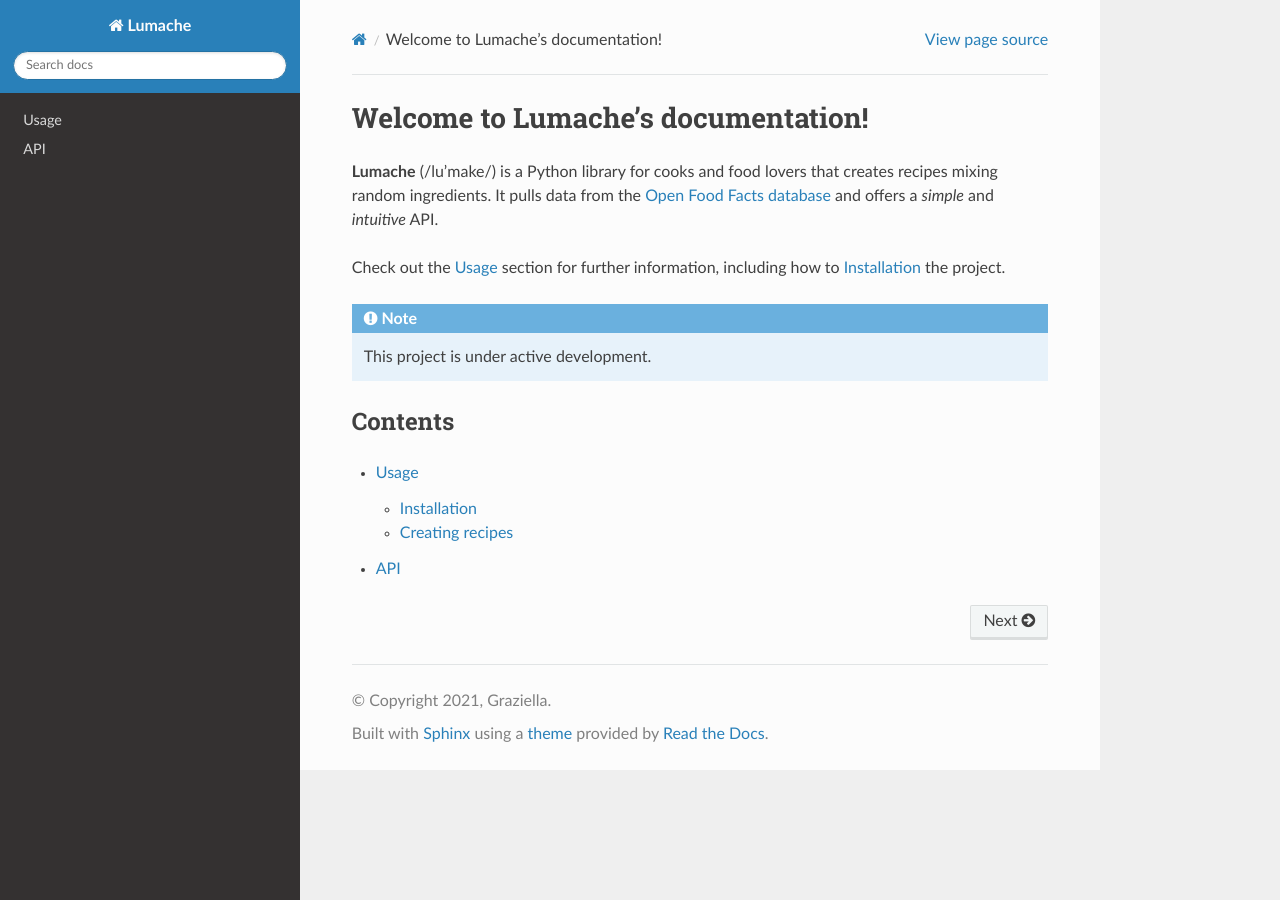
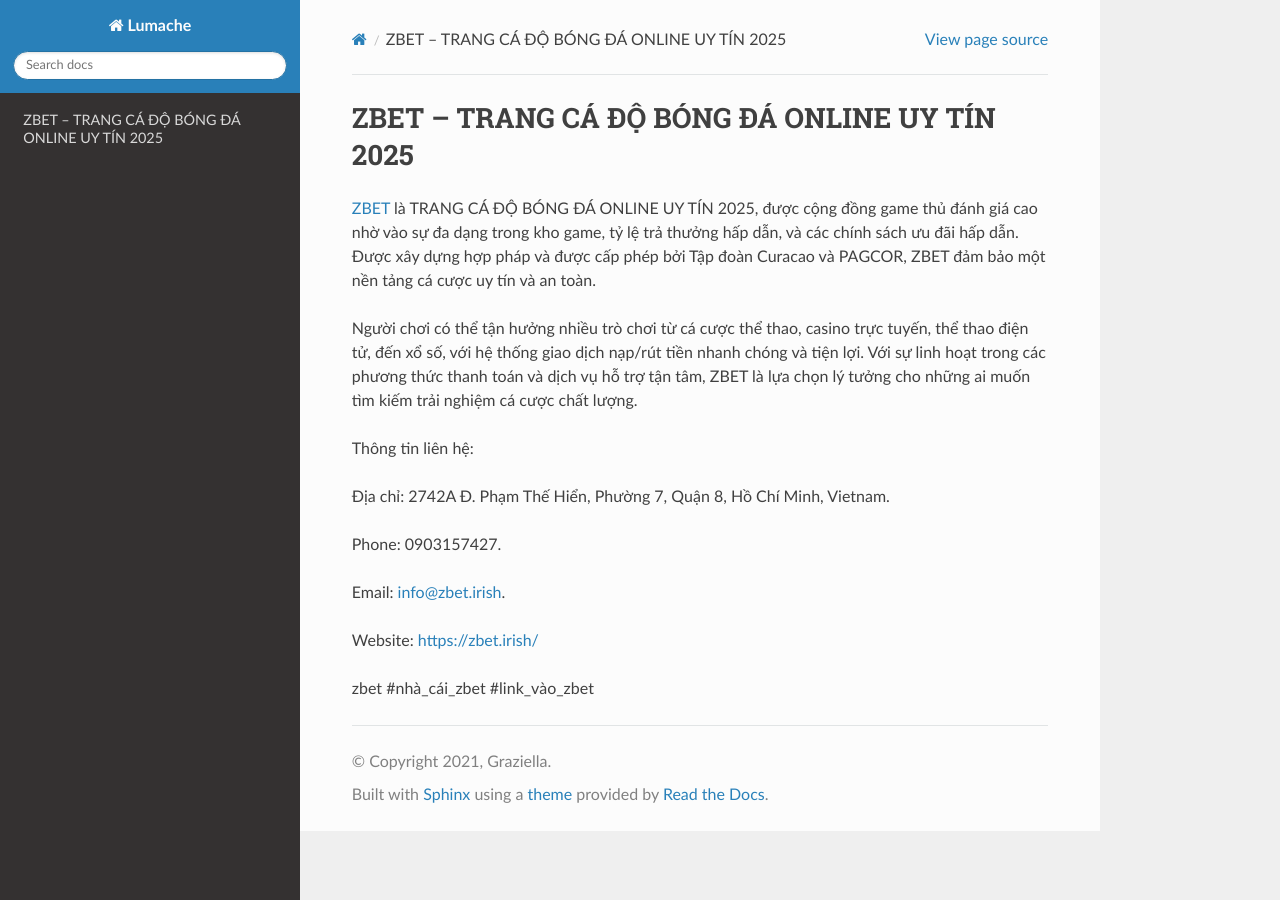
Before and after one commit to plapenanec/1zbetirish, a Sphinx documentation site: the page built from docs/source/index.rst, in a window 1280 px wide. Built offline with Sphinx 7.4.7 and the Read the Docs theme 3.1.0, drawn with Linux system fonts in a browser that asks for light colours.

Commit message:
Update index.rst

```diff
--- a/docs/source/index.rst
+++ b/docs/source/index.rst
@@ -1,22 +1,18 @@
-Welcome to Lumache's documentation!
+ZBET – TRANG CÁ ĐỘ BÓNG ĐÁ ONLINE UY TÍN 2025
 ===================================
 
-**Lumache** (/lu'make/) is a Python library for cooks and food lovers
-that creates recipes mixing random ingredients.
-It pulls data from the `Open Food Facts database <https://world.openfoodfacts.org/>`_
-and offers a *simple* and *intuitive* API.
+`ZBET <https://zbet.irish/>`_ là TRANG CÁ ĐỘ BÓNG ĐÁ ONLINE UY TÍN 2025, được cộng đồng game thủ đánh giá cao nhờ vào sự đa dạng trong kho game, tỷ lệ trả thưởng hấp dẫn, và các chính sách ưu đãi hấp dẫn. Được xây dựng hợp pháp và được cấp phép bởi Tập đoàn Curacao và PAGCOR, ZBET đảm bảo một nền tảng cá cược uy tín và an toàn.
 
-Check out the :doc:`usage` section for further information, including
-how to :ref:`installation` the project.
+Người chơi có thể tận hưởng nhiều trò chơi từ cá cược thể thao, casino trực tuyến, thể thao điện tử, đến xổ số, với hệ thống giao dịch nạp/rút tiền nhanh chóng và tiện lợi. Với sự linh hoạt trong các phương thức thanh toán và dịch vụ hỗ trợ tận tâm, ZBET là lựa chọn lý tưởng cho những ai muốn tìm kiếm trải nghiệm cá cược chất lượng.
 
-.. note::
+Thông tin liên hệ:
 
-   This project is under active development.
+Địa chỉ: 2742A Đ. Phạm Thế Hiển, Phường 7, Quận 8, Hồ Chí Minh, Vietnam.
 
-Contents
---------
+Phone: 0903157427.
 
-.. toctree::
+Email: info@zbet.irish.
 
-   usage
-   api
+Website: https://zbet.irish/
+
+zbet #nhà_cái_zbet #link_vào_zbet
```
